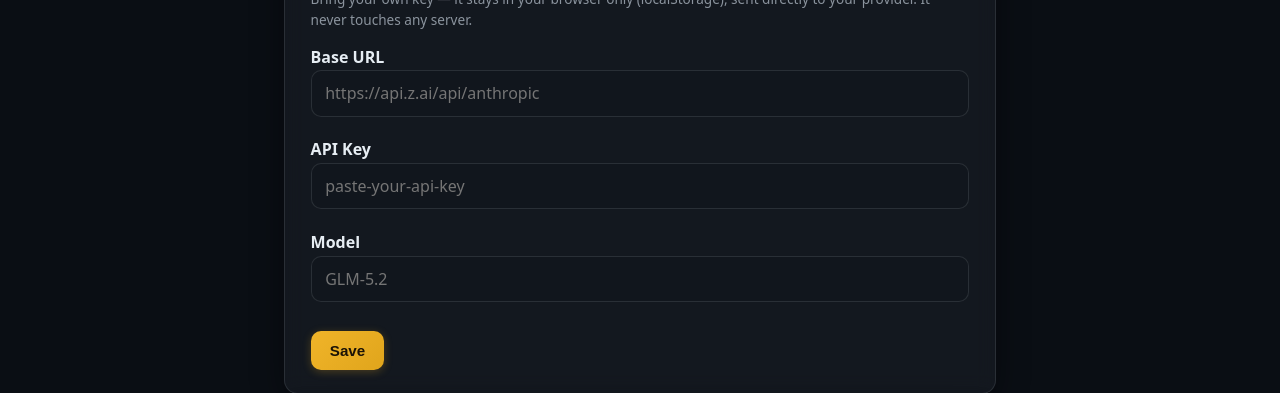
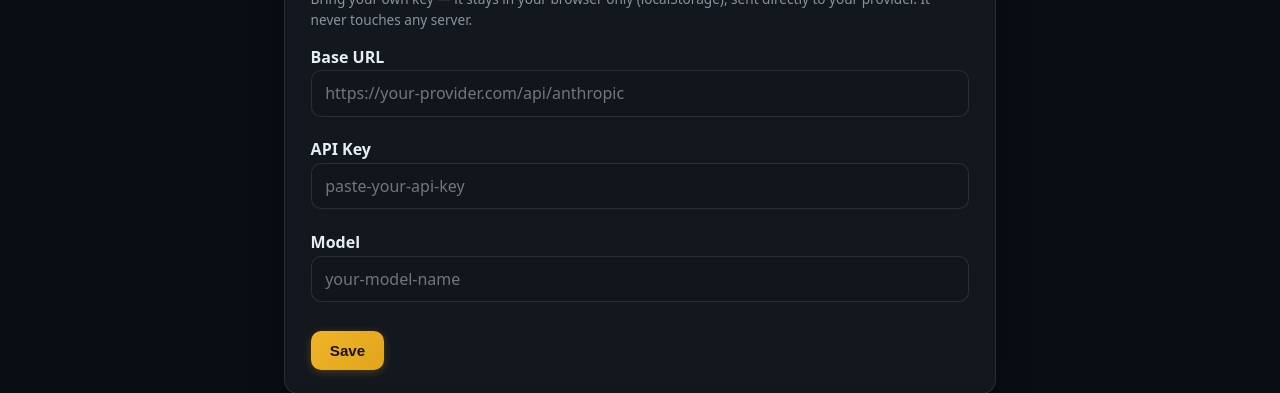
Before and after one commit to barnlabs/LightningLoop, a website: page Harness/web/static/index.html in a window 1280 px wide. Both pictures are taken after a click on the button "Settings". Shown: the part 241-634 px from the top of the page. Drawn offline with Linux system fonts and the light colour scheme.

Commit message:
fix(web): remove search imports from browser version; drop ZAI placeholders
- Browser version makes zero external calls except the user's own LLM.
  Removed the Wikipedia/DuckDuckGo search attempts — no imported APIs.
  The honesty check remains the defense against fabrication.
- Replaced all ZAI/GLM references in user-facing placeholders with
  generic 'your-provider.com' / 'your-model-name' examples. No provider
  is favored in the committed code.

```diff
--- a/Harness/web/static/index.html
+++ b/Harness/web/static/index.html
@@ -19,9 +19,9 @@
     <section id="settings" hidden>
       <h2>Your API</h2>
       <p class="hint">Bring your own key — it stays in your browser only (localStorage), sent directly to your provider. It never touches any server.</p>
-      <label>Base URL <input type="text" id="baseURL" placeholder="https://api.z.ai/api/anthropic" /></label>
+      <label>Base URL <input type="text" id="baseURL" placeholder="https://your-provider.com/api/anthropic" /></label>
       <label>API Key <input type="password" id="api-key" placeholder="paste-your-api-key" autocomplete="off" /></label>
-      <label>Model <input type="text" id="model" placeholder="GLM-5.2" /></label>
+      <label>Model <input type="text" id="model" placeholder="your-model-name" /></label>
       <button id="save-settings">Save</button>
     </section>
 
```
Also changed, not shown: Harness/web/README.md.
